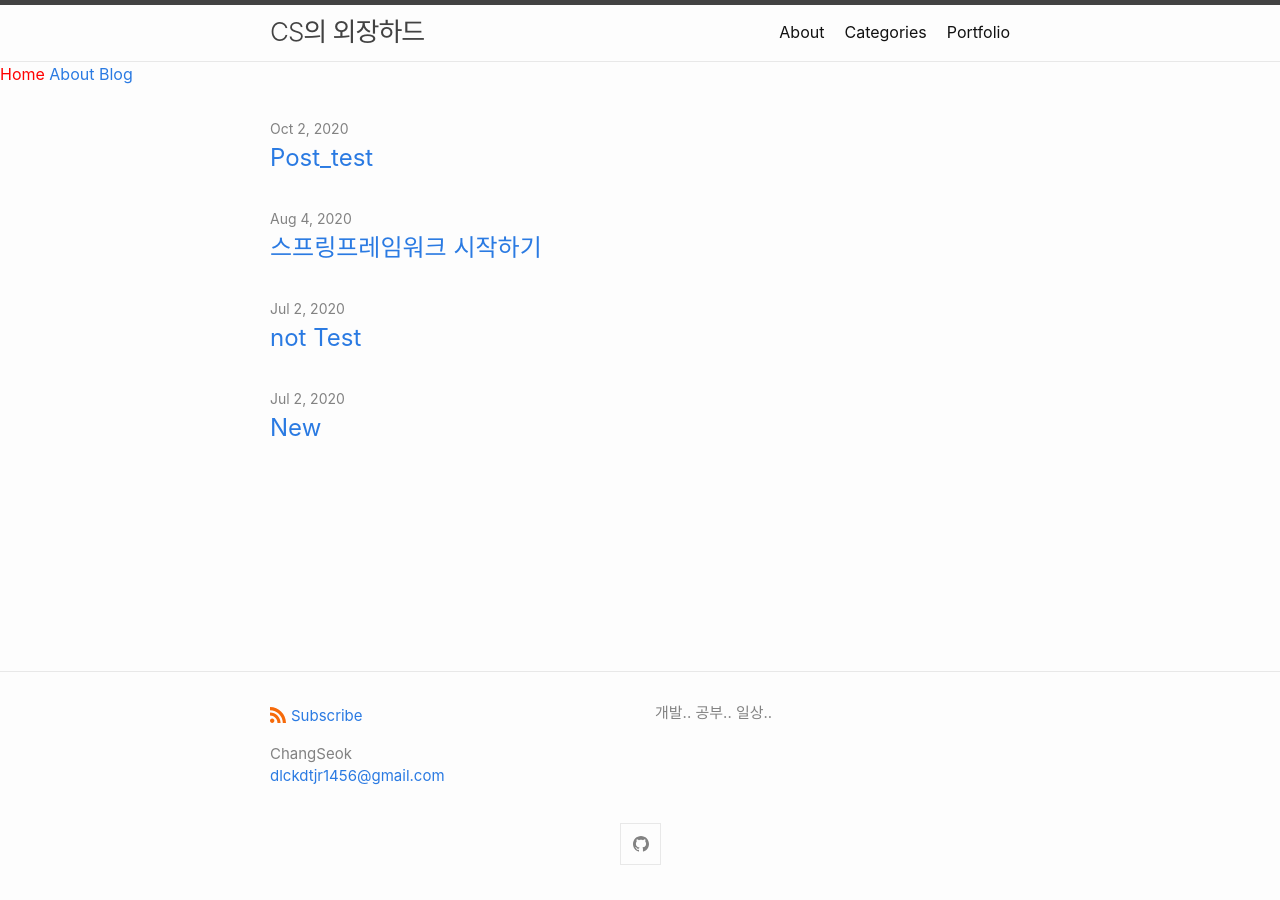
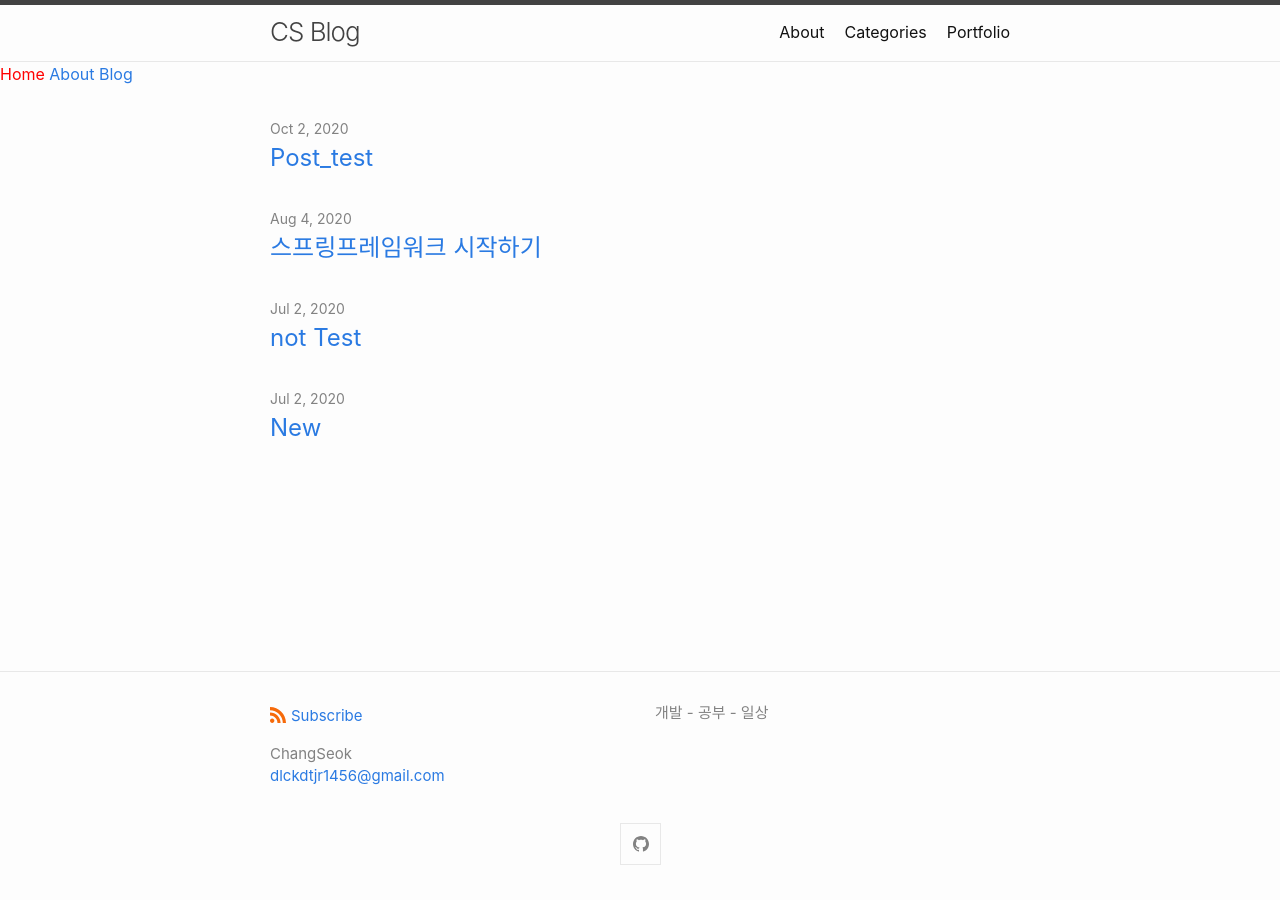
Before and after one commit to ChangSeok-Lee/ChangSeok-Lee.github.io, a Jekyll site: the page built from index.md, in a window 1280 px wide. Built offline with Jekyll 4.4.1, drawn with Linux system fonts in a browser that asks for light colours; our own code applies the rules of GitHub Pages for plain Markdown files.

Commit message:
Update _config.yml

```diff
--- a/_config.yml
+++ b/_config.yml
@@ -1,9 +1,9 @@
-title: CS의 외장하드
+title: CS Blog
 author:
   name: ChangSeok
   email: dlckdtjr1456@gmail.com
 description: > # this means to ignore newlines until "show_excerpts:"
- 개발.. 공부.. 일상..
+ 개발 - 공부 - 일상
 show_excerpts: false # set to true to show excerpts on the homepage
 
 # Minima date format
```
